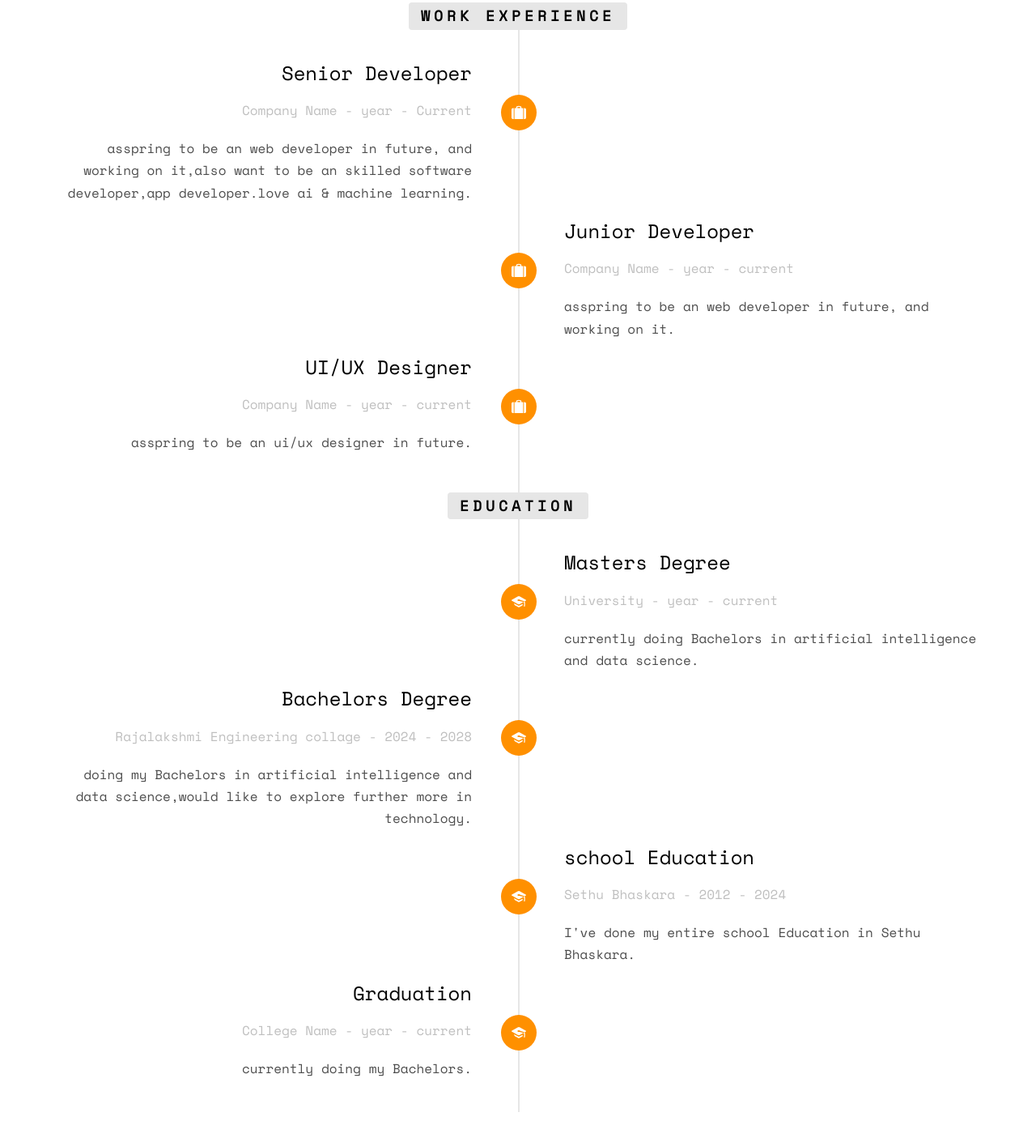
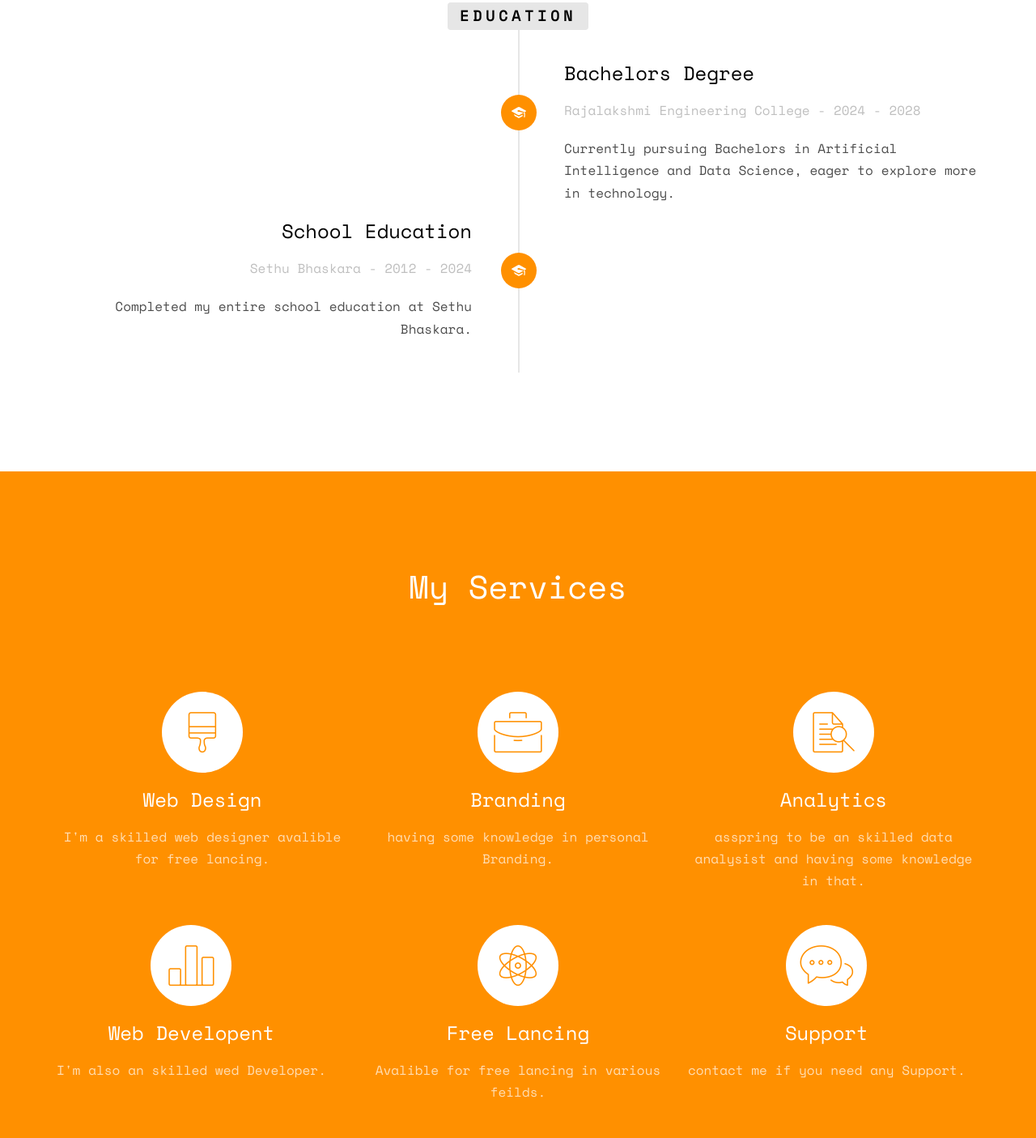
Before and after one commit to vishalge-org/profileme, a plain HTML site: page index.html in a window 1280 px wide. Shown: the part 2096-3501 px from the top of the page at 81% size. Drawn offline with nearby package versions, Linux system fonts and the light colour scheme; some packages are replaced by stand-ins of ours; no server answers; files whose address does not match are found by name.

Commit message:
Update index.html
changes-2

```diff
--- a/index.html
+++ b/index.html
@@ -3,27 +3,13 @@
 	<head>
 	<meta charset="utf-8">
 	<meta http-equiv="X-UA-Compatible" content="IE=edge">
-	<title>Profile &mdash; Free Website Template, Free HTML5 Template by freehtml5.co</title>
+	<title>Profile &mdash; vishalge.co</title>
 	<meta name="viewport" content="width=device-width, initial-scale=1">
 	<meta name="description" content="Free HTML5 Website Template by freehtml5.co" />
 	<meta name="keywords" content="free website templates, free html5, free template, free bootstrap, free website template, html5, css3, mobile first, responsive" />
 	<meta name="author" content="freehtml5.co" />
 
-	<!--
-	//////////////////////////////////////////////////////
 
-	FREE HTML5 TEMPLATE
-	DESIGNED & DEVELOPED by FreeHTML5.co
-
-	Website: 		http://freehtml5.co/
-	Email: 			info@freehtml5.co
-	Twitter: 		http://twitter.com/fh5co
-	Facebook: 		https://www.facebook.com/fh5co
-
-	//////////////////////////////////////////////////////
-	 -->
-
-  	<!-- Facebook and Twitter integration -->
 	<meta property="og:title" content=""/>
 	<meta property="og:image" content=""/>
 	<meta property="og:url" content=""/>
@@ -132,58 +118,17 @@
 				<div class="col-md-12 col-md-offset-0">
 					<ul class="timeline">
 						<li class="timeline-heading text-center animate-box">
-							<div><h3>Work Experience</h3></div>
-						</li>
-						<li class="animate-box timeline-unverted">
-							<div class="timeline-badge"><i class="icon-suitcase"></i></div>
-							<div class="timeline-panel">
-								<div class="timeline-heading">
-									<h3 class="timeline-title">Senior Developer</h3>
-									<span class="company">Company Name - year - Current</span>
-								</div>
-								<div class="timeline-body">
-									<p>asspring to be an web developer in future, and working on it,also want to be an skilled software developer,app developer.love ai & machine learning.</p>
-								</div>
-							</div>
-						</li>
-						<li class="timeline-inverted animate-box">
-							<div class="timeline-badge"><i class="icon-suitcase"></i></div>
-							<div class="timeline-panel">
-								<div class="timeline-heading">
-									<h3 class="timeline-title">Junior Developer</h3>
-									<span class="company">Company Name - year - current</span>
-								</div>
-								<div class="timeline-body">
-									<p>asspring to be an web developer in future, and working on it.</p>
-								</div>
-							</div>
-						</li>
-						<li class="animate-box timeline-unverted">
-							<div class="timeline-badge"><i class="icon-suitcase"></i></div>
-							<div class="timeline-panel">
-								<div class="timeline-heading">
-									<h3 class="timeline-title">UI/UX Designer</h3>
-									<span class="company">Company Name - year - current</span>
-								</div>
-								<div class="timeline-body">
-									<p>asspring to be an ui/ux designer in future.</p>
-								</div>
-							</div>
-						</li>
-
-						<br>
-						<li class="timeline-heading text-center animate-box">
 							<div><h3>Education</h3></div>
 						</li>
 						<li class="timeline-inverted animate-box">
 							<div class="timeline-badge"><i class="icon-graduation-cap"></i></div>
 							<div class="timeline-panel">
 								<div class="timeline-heading">
-									<h3 class="timeline-title">Masters Degree</h3>
-									<span class="company">University - year - current</span>
+									<h3 class="timeline-title">Bachelors Degree</h3>
+									<span class="company">Rajalakshmi Engineering College - 2024 - 2028</span>
 								</div>
 								<div class="timeline-body">
-									<p>currently doing Bachelors in artificial intelligence and data science.</p>
+									<p>Currently pursuing Bachelors in Artificial Intelligence and Data Science, eager to explore more in technology.</p>
 								</div>
 							</div>
 						</li>
@@ -191,39 +136,15 @@
 							<div class="timeline-badge"><i class="icon-graduation-cap"></i></div>
 							<div class="timeline-panel">
 								<div class="timeline-heading">
-									<h3 class="timeline-title">Bachelors Degree</h3>
-									<span class="company">Rajalakshmi Engineering collage - 2024 - 2028</span>
+									<h3 class="timeline-title">School Education</h3>
+									<span class="company">Sethu Bhaskara - 2012 - 2024</span>
 								</div>
 								<div class="timeline-body">
-									<p>doing my Bachelors in artificial intelligence and data science,would like to explore further more in technology.</p>
+									<p>Completed my entire school education at Sethu Bhaskara.</p>
 								</div>
 							</div>
 						</li>
-						<li class="timeline-inverted animate-box">
-							<div class="timeline-badge"><i class="icon-graduation-cap"></i></div>
-							<div class="timeline-panel">
-								<div class="timeline-heading">
-									<h3 class="timeline-title">school Education</h3>
-									<span class="company">Sethu Bhaskara - 2012 - 2024</span>
-								</div>
-								<div class="timeline-body">
-									<p>I've done my entire school Education in Sethu Bhaskara.</p>
-								</div>
-							</div>
-						</li>
-						<li class="animate-box timeline-unverted">
-							<div class="timeline-badge"><i class="icon-graduation-cap"></i></div>
-							<div class="timeline-panel">
-								<div class="timeline-heading">
-									<h3 class="timeline-title">Graduation</h3>
-									<span class="company">College Name - year - current</span>
-								</div>
-								<div class="timeline-body">
-									<p>currently doing my Bachelors.</p>
-								</div>
-							</div>
-						</li>
-			    	</ul>
+					</ul>
 				</div>
 			</div>
 		</div>
```
